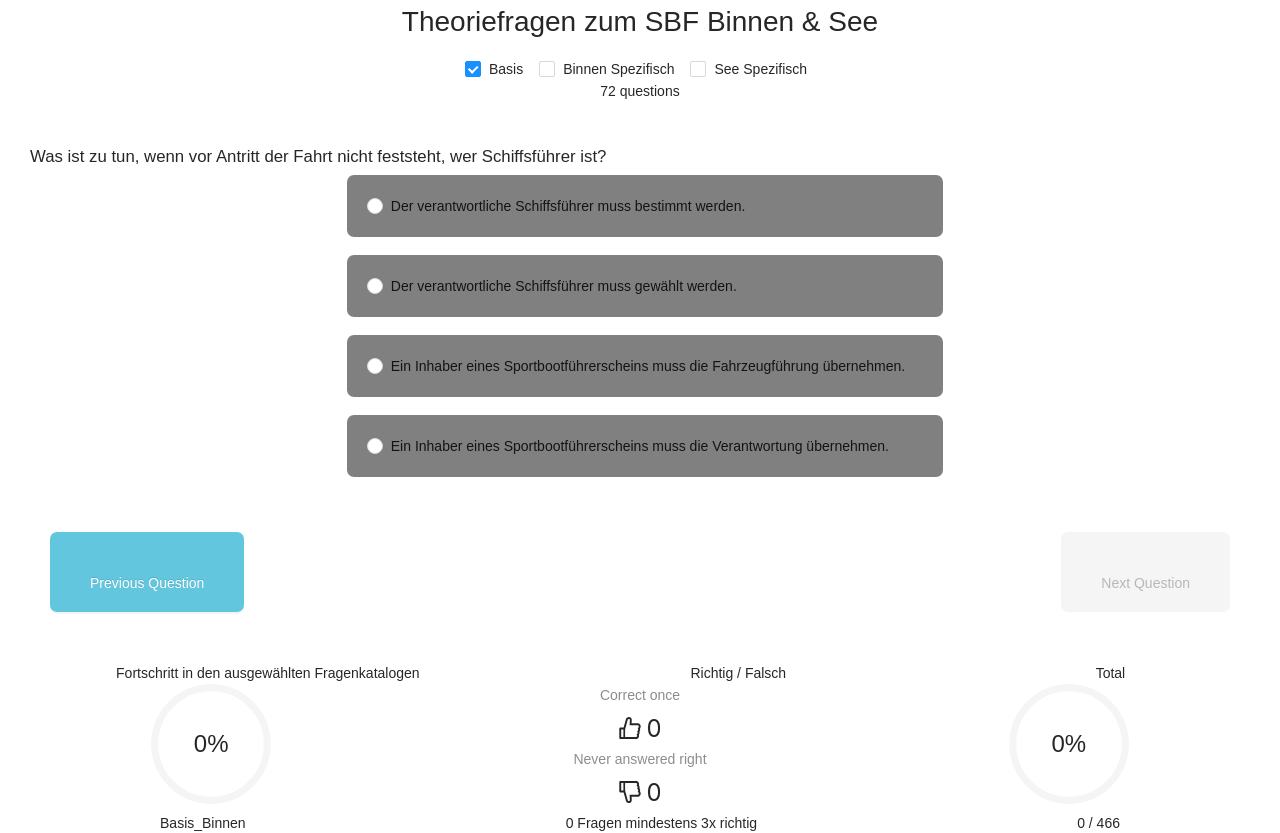
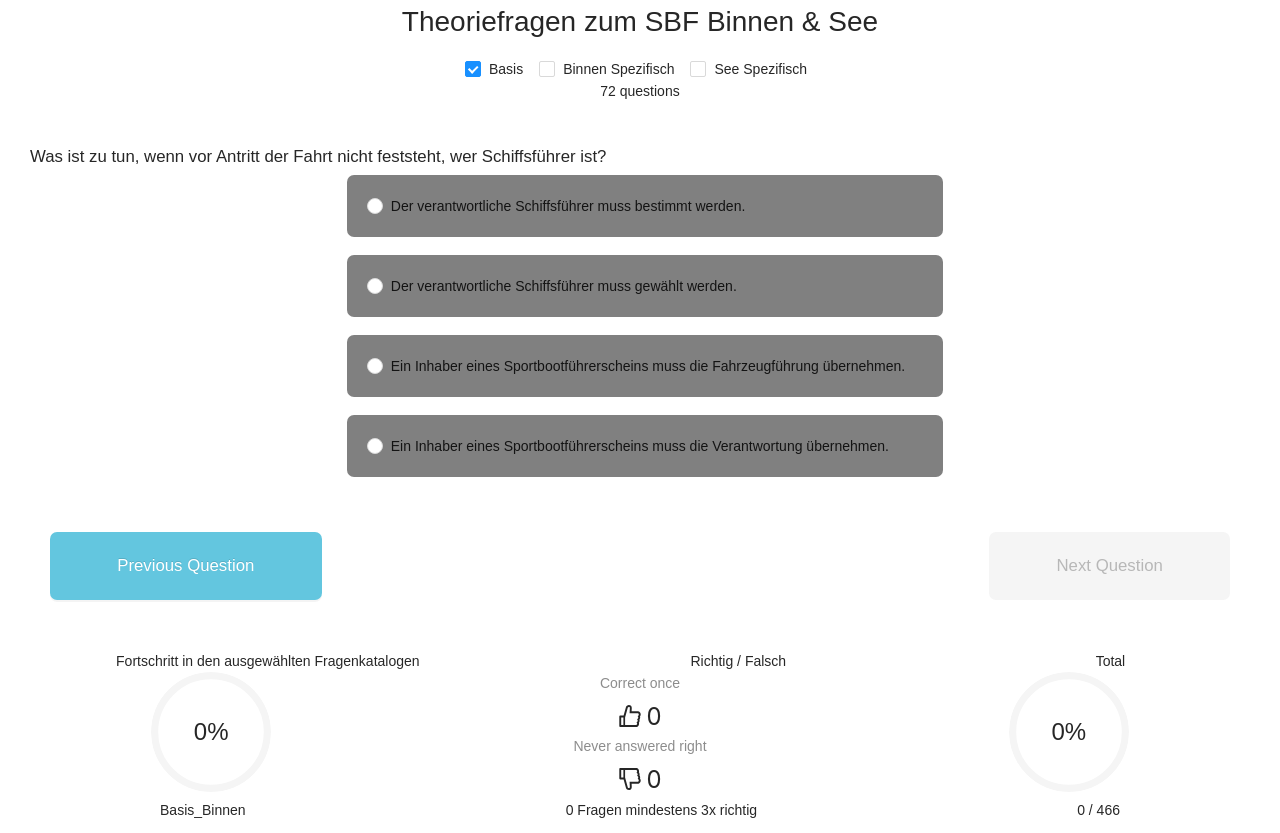
Before and after one commit to julschwarz/theorie-sbf-see-binnnen, a React (Create React App) app: page / in a window 1280 px wide. Shown: the top 833 px of the page. Built offline with nearby package versions, Linux system fonts and the light colour scheme.

Commit message:
new priority syste,

```diff
--- a/src/components/QuestionComponent.tsx
+++ b/src/components/QuestionComponent.tsx
@@ -25,7 +25,7 @@
 
 		// else find the question with the lowest memorization level,
 		// if a question is answered right it has a higher memorization Level (x 2). Therefore accounts double to the memorizationLevel
-		const memorizationLevel = progress[id].rightCount * 2 + progress[id].wrongCount;
+		const memorizationLevel = progress[id].rightCount * 2 - progress[id].wrongCount;
 		if (memorizationLevel < nextQuestion.memorizationLevel) {
 			nextQuestion = { index: id, memorizationLevel };
 		}
--- a/src/styles.css
+++ b/src/styles.css
@@ -20,16 +20,22 @@
 
 .Button {
 	margin: 50px;
+	display: inline-flex;
+	align-items: center;
 	border: none transparent;
 	background: rgba(71, 188, 218, 0.842);
-	padding: 40px;
+	padding: 2em 4em;
+	font-size: 1.2em;
 	border-radius: 7px;
 }
 
 .Radio {
-	background: rgba(167, 166, 166, 0.842);
+	background: rgba(255, 255, 255, 0.842);
 	padding: 20px;
 	margin: 5px;
 	border-radius: 7px;
+	border-style: 'solid';
+	border-color: rgba(71, 188, 218, 0.842);
+	border-width: 40px;
 	width: 100%;
 }
```
